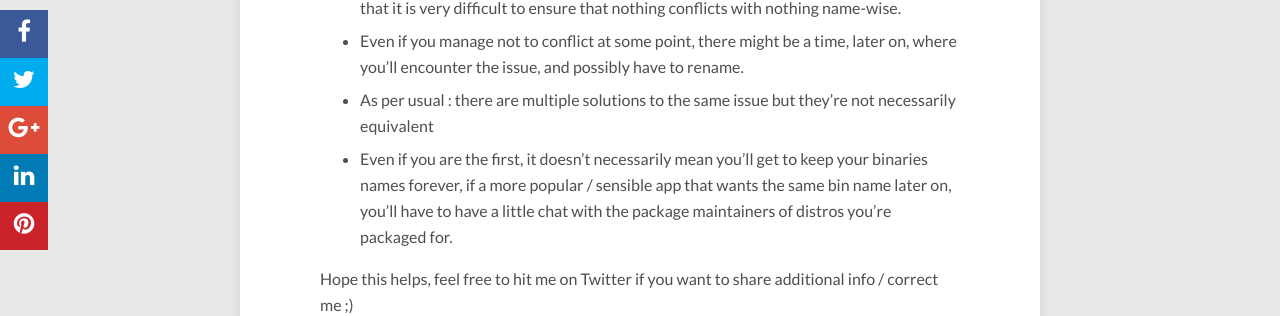
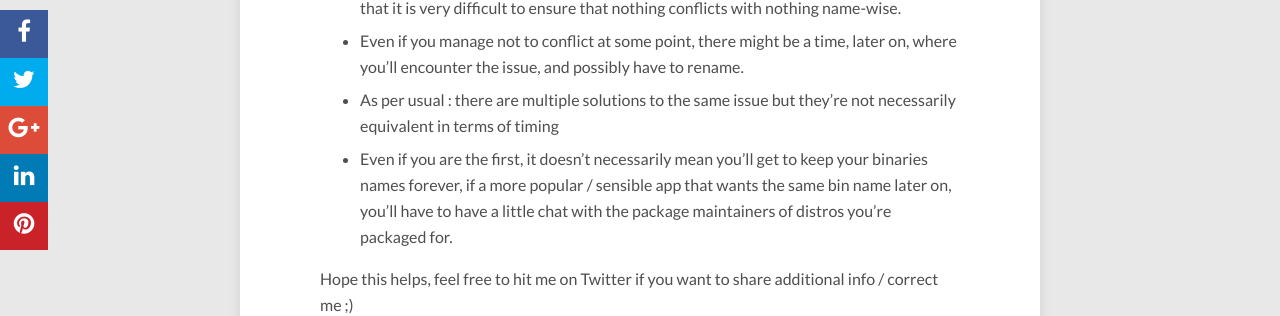
Before and after one commit to hoshin/hoshin.github.io, a Jekyll site: the page built from _posts/2016-08-13-debian-and-node.markdown, in a window 1280 px wide and 900 px high, scrolled down 6897 px. Shown: the part 170-486 px from the top of the window. Built offline with Jekyll 4.4.1, drawn with Linux system fonts in a browser that asks for light colours; nearby versions of some CDN libraries; comment, search, counter and statistics services are not loaded.

Commit message:
add a precision in debian / node article wrap up

```diff
--- a/_posts/2016-08-13-debian-and-node.markdown
+++ b/_posts/2016-08-13-debian-and-node.markdown
@@ -135,7 +135,7 @@ I have not yet found an ETA or transitional package recommendations about a maxi
 
 * There are so many things packaged for widespread distributions like Fedora or Debian that it is very difficult to ensure that nothing conflicts with nothing name-wise.
 * Even if you manage not to conflict at some point, there might be a time, later on, where you'll encounter the issue, and possibly have to rename.
-* As per usual : there are multiple solutions to the same issue but they're not necessarily equivalent
+* As per usual : there are multiple solutions to the same issue but they're not necessarily equivalent in terms of timing
 * Even if you are the first, it doesn't necessarily mean you'll get to keep your binaries names forever, if a more popular / sensible app that wants the same bin name later on, you'll have to have a little chat with the package maintainers of distros you're packaged for.
 
 Hope this helps, feel free to hit me on Twitter if you want to share additional info / correct me ;)
```
